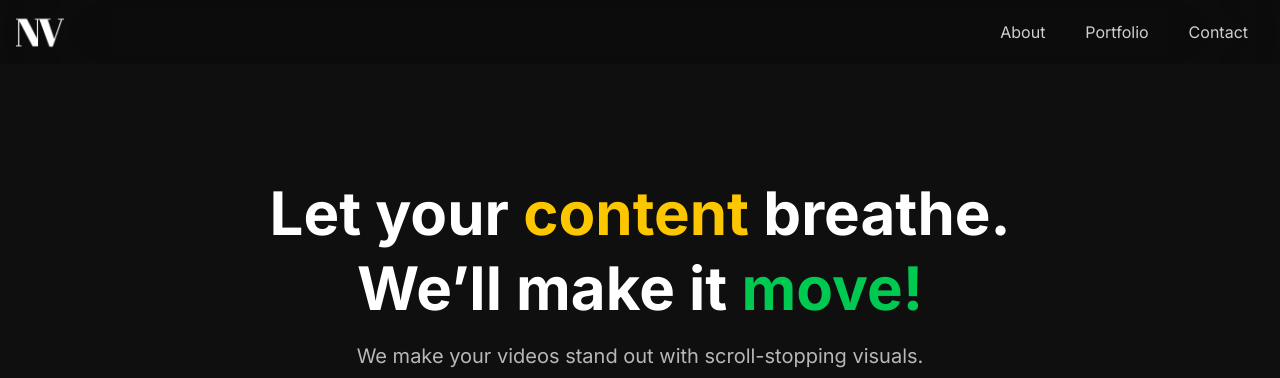
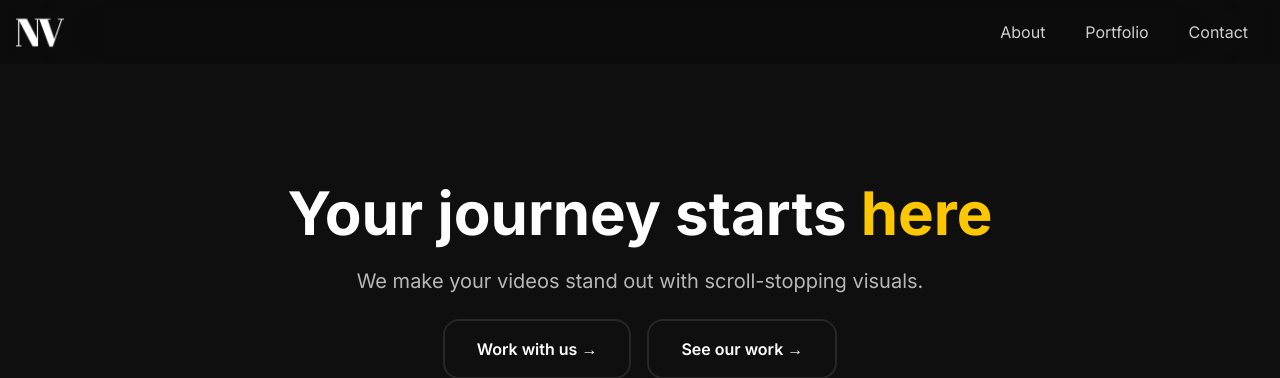
Before and after one commit to Antinity/nexoravisuals-web, a React (Vite) app: page / in a window 1280 px wide. Shown: the top 378 px of the page. Built offline with nearby package versions, Linux system fonts and the light colour scheme.

Commit message:
changed hero text

```diff
--- a/src/pages/home.jsx
+++ b/src/pages/home.jsx
@@ -50,10 +50,7 @@ function Home() {
             <AnimateIn delay={0.2}>
               <div className="relative z-10 flex flex-col items-center justify-center text-center px-4 pt-24 sm:pt-32">
                 <h1 className="text-4xl sm:text-6xl font-bold leading-tight">
-                  Let your <span className="text-yellow-400">content</span>{" "}
-                  breathe.
-                  <br />
-                  We’ll make it <span className="text-green-500">move!</span>
+                  Your journey starts <span className="text-yellow-400">here</span>{" "}
                 </h1>
 
                 <p className="text-lg sm:text-xl text-white/70 mt-4 max-w-xl">
```
